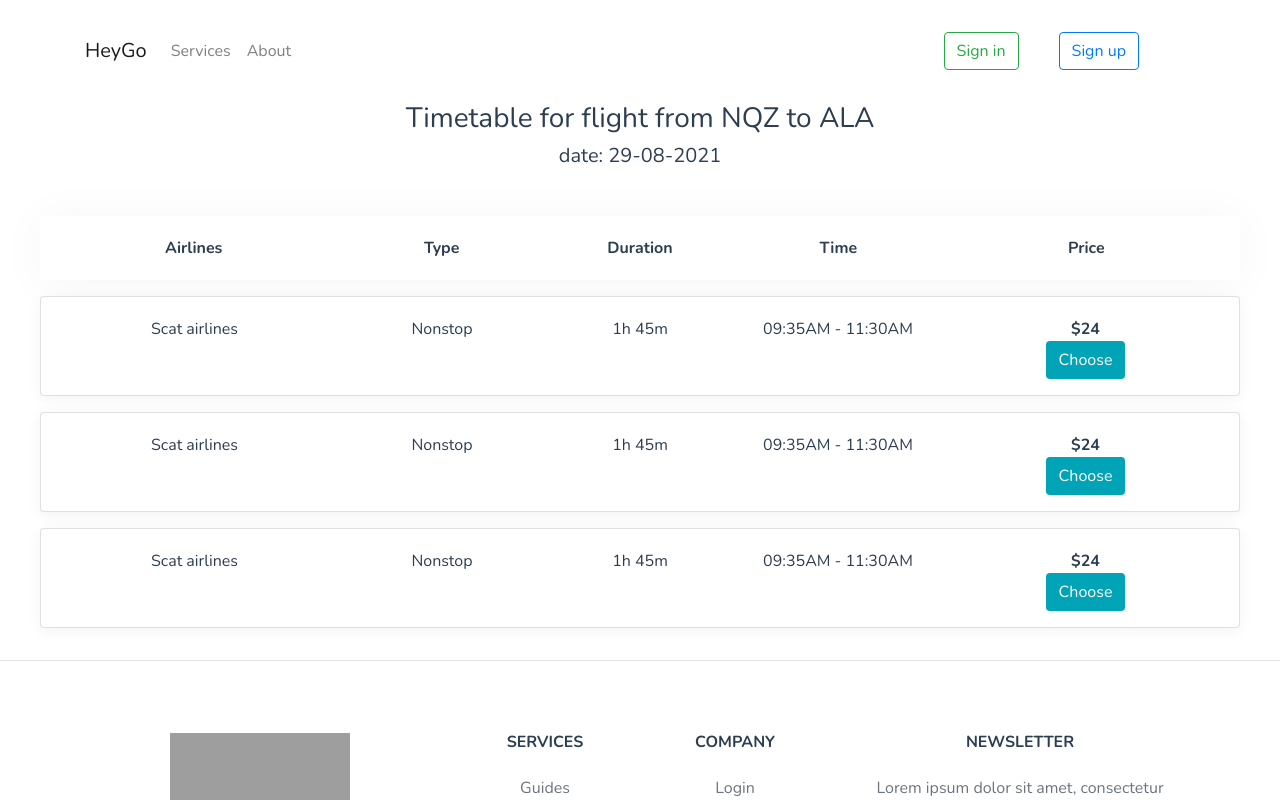
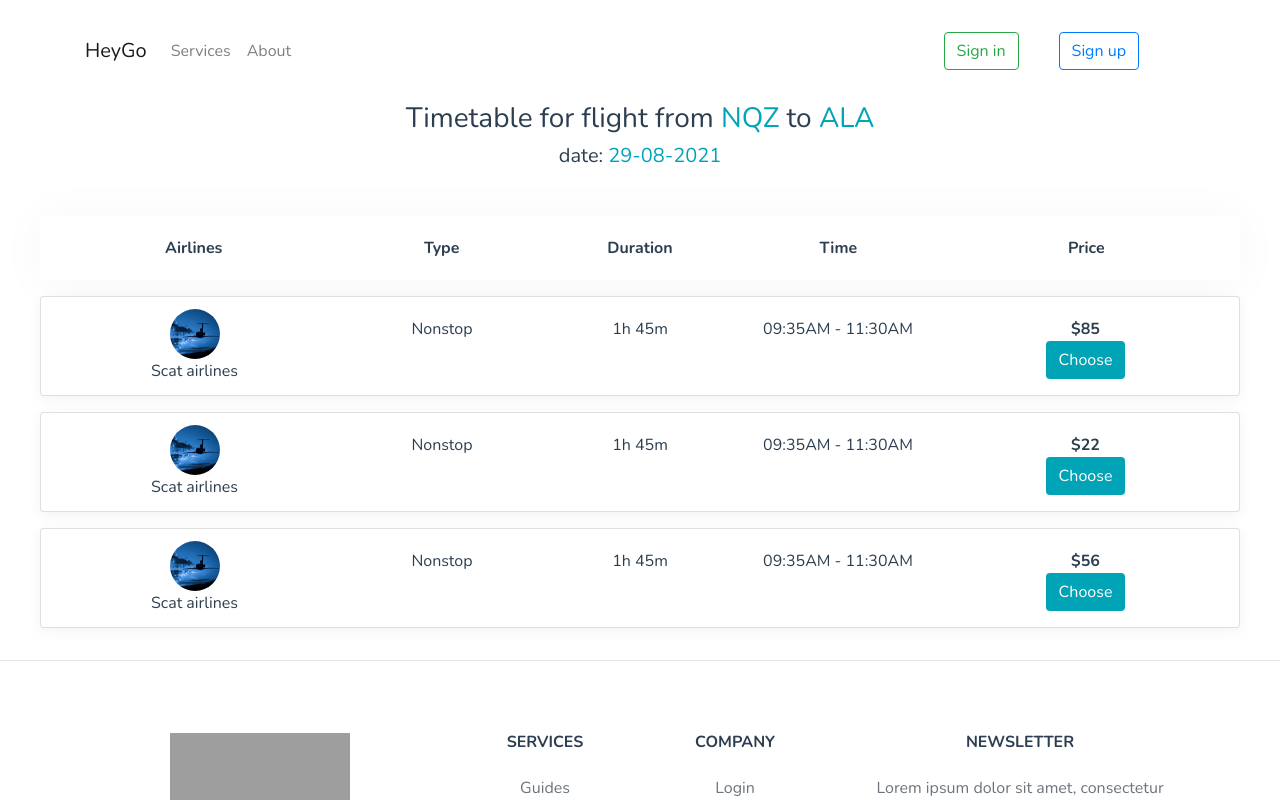
Before and after one commit to HeyGo-Project/HeyGo-Frontend, a Vue app: page /flights/timetable in a window 1280 px wide. Shown: the top 800 px of the page. Built offline with nearby package versions, Linux system fonts and the light colour scheme; no server answers; grey boxes are pictures that could not be loaded.

Commit message:
flights page

```diff
--- a/src/sections/flights/Timetable.vue
+++ b/src/sections/flights/Timetable.vue
@@ -1,12 +1,25 @@
 <template>
   <div class="my-class ">
     <div style="">
-      <h3>Timetable for flight from {{ flights[0].departurePoint }} to {{ flights[0].destinationPoint }}</h3>
-      <h5>date: {{ flights[0].date }}</h5>
+      <h3>Timetable for flight from
+        <span style="color: #01A4B6">
+          {{ flights[0].departurePoint }}
+        </span>
+        to
+        <span style="color: #01A4B6">
+          {{ flights[0].destinationPoint }}
+        </span>
+      </h3>
+      <h5>date:
+        <span style="color: #01A4B6">
+          {{ flights[0].date }}
+        </span>
+      </h5>
     </div>
     <div class="data">
       <div class=""
-         style="width: 1200px;
+         style="
+         width: 1200px;
          margin: 0 auto;
          box-shadow: 0 3px 50px rgba(0, 0, 0, 0.04);"
       >
@@ -38,12 +51,21 @@
          margin: 0 auto;
          box-shadow: 0 3px 15px rgba(0, 0, 0, 0.05);"
          v-for="flight in flights"
-
+         :key="flight.flightPrice"
     >
       <div class="card-body">
         <div class="row justify-content-start">
           <div class="col-3">
-            {{ flight.airlineName }}
+            <img :src="flight.imgSrc"
+                 style="margin-top: -8px;
+                 border-radius: 50px"
+                 width="50px"
+                 height="50px"
+                 alt="no image"
+            />
+            <p>
+              {{ flight.airlineName }}
+            </p>
           </div>
           <div class="col-2">
             {{ flight.typeOfFlight }}
@@ -55,7 +77,7 @@
             {{ flight.flightTime }}
           </div>
           <div class="col-3" style="font-weight: bold">
-            {{ flight.flightPrice }}
+            ${{ flight.flightPrice }}
             <p>
               <router-link
                   :to="flight.link"
@@ -80,6 +102,8 @@ export default {
     return {
       flights:[
         {
+          flightID: 1,
+          imgSrc:"/img/products/airplane.jpg",
           departurePoint: "NQZ",
           destinationPoint: "ALA",
           date: "29-08-2021",
@@ -87,10 +111,12 @@ export default {
           typeOfFlight: "Nonstop",
           flightDuration: "1h 45m",
           flightTime: "09:35AM - 11:30AM",
-          flightPrice: "$24",
+          flightPrice: 85,
           link: "/checkout",
         },
         {
+          flightID: 2,
+          imgSrc:"/img/products/airplane.jpg",
           departurePoint: "NQZ",
           destinationPoint: "ALA",
           date: "29-08-2021",
@@ -98,10 +124,12 @@ export default {
           typeOfFlight: "Nonstop",
           flightDuration: "1h 45m",
           flightTime: "09:35AM - 11:30AM",
-          flightPrice: "$24",
+          flightPrice: 22,
           link: "/checkout",
         },
         {
+          flightID: 3,
+          imgSrc:"/img/products/airplane.jpg",
           departurePoint: "NQZ",
           destinationPoint: "ALA",
           date: "29-08-2021",
@@ -109,7 +137,7 @@ export default {
           typeOfFlight: "Nonstop",
           flightDuration: "1h 45m",
           flightTime: "09:35AM - 11:30AM",
-          flightPrice: "$24",
+          flightPrice: 56,
           link: "/checkout",
         },
       ],
--- a/src/sections/home/Products.vue
+++ b/src/sections/home/Products.vue
@@ -1,7 +1,7 @@
 <template>
   <div class="products" id="products">
     <div class="container">
-      <h1 class=" oservice text-center p-4">Our Services</h1>
+      <h1 class="service text-center p-4">Our Services</h1>
       <div class="row">
         <div
           class="col-md-4"
```
